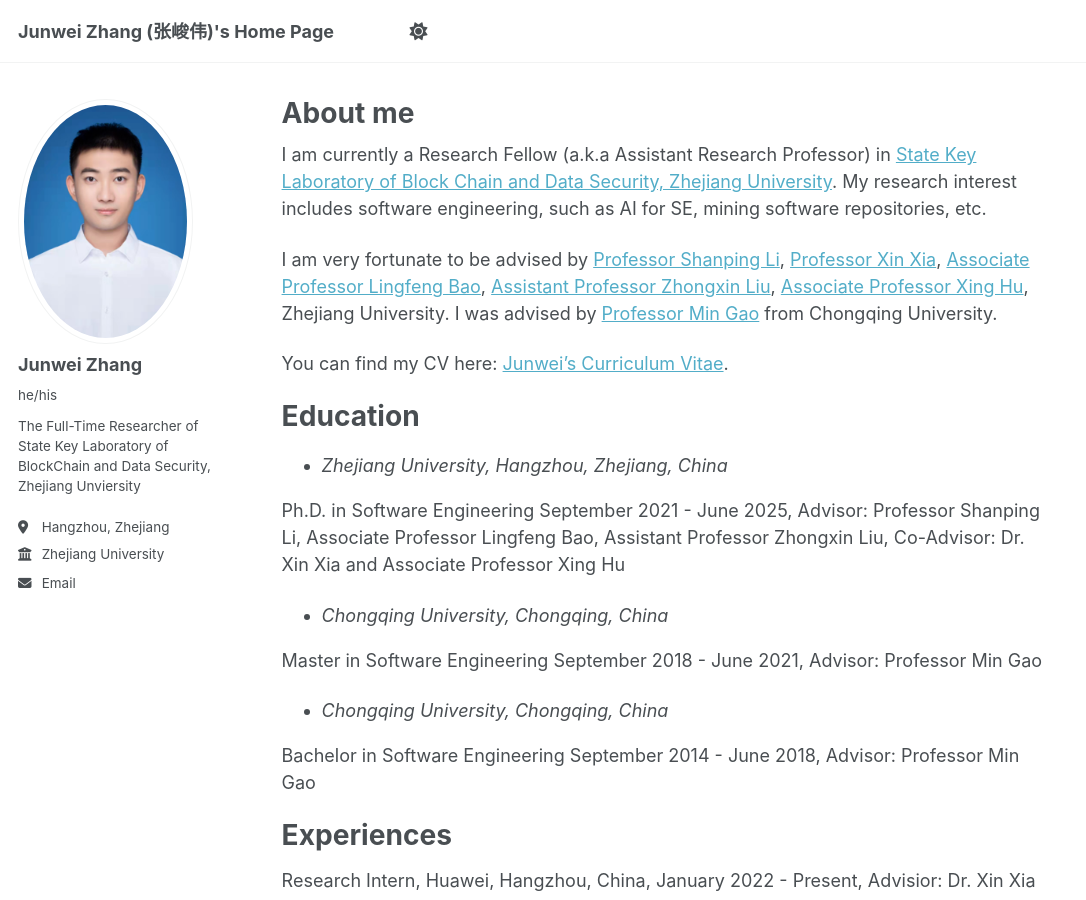
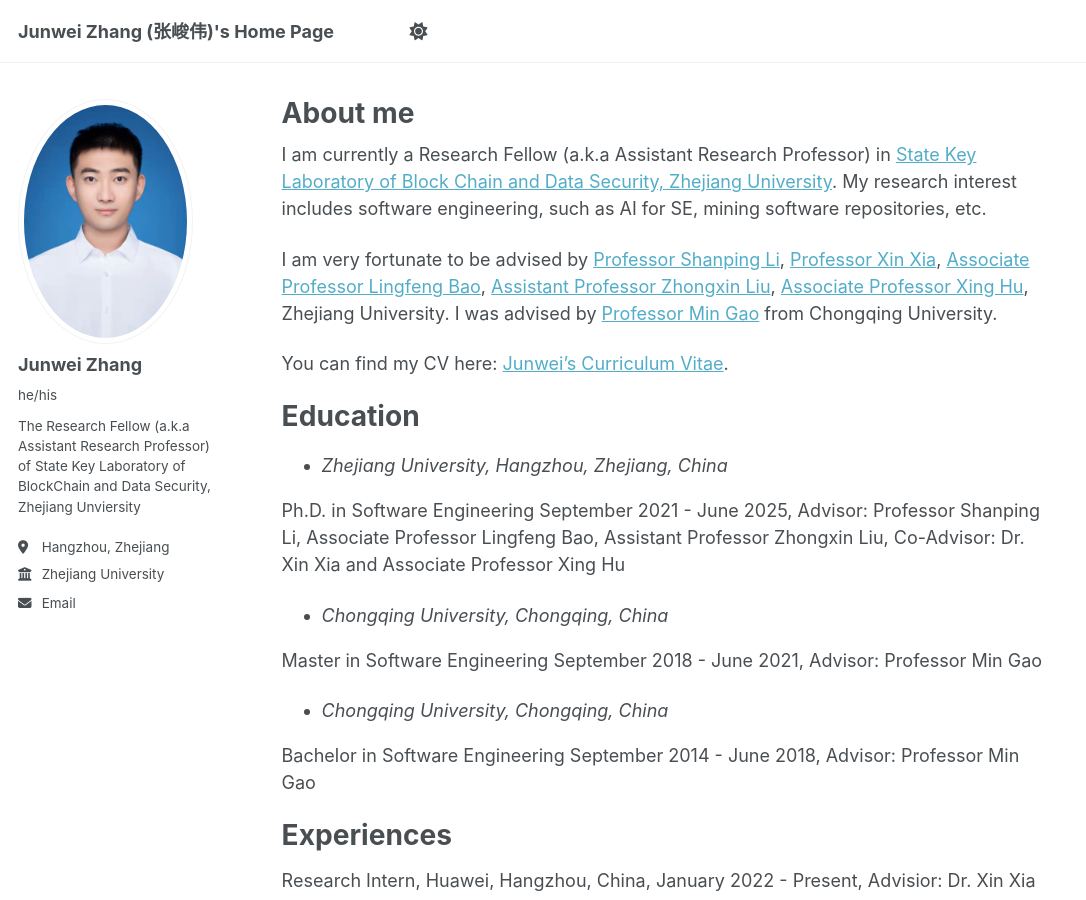
Before and after one commit to jw-zhang-zju/jw-zhang-zju.github.io, a Jekyll site: the page built from _pages/about.md, in a window 1280 px wide and 900 px high. Shown: the whole window, without its empty margins (0-1086 px from the left). Built offline with Jekyll 4.4.1, drawn with Linux system fonts in a browser that asks for light colours.

Commit message:
Update _config.yml

```diff
--- a/_config.yml
+++ b/_config.yml
@@ -25,7 +25,7 @@ author:
   avatar           : "jw.png"
   name             : "Junwei Zhang"
   pronouns         : "he/his"
-  bio              : "The Full-Time Researcher of State Key Laboratory of BlockChain and Data Security, Zhejiang Unviersity"
+  bio              : "The Research Fellow (a.k.a Assistant Research Professor) of State Key Laboratory of BlockChain and Data Security, Zhejiang Unviersity"
   location         : "Hangzhou, Zhejiang"
   employer         : "Zhejiang University"
   uri              : # URL
```
